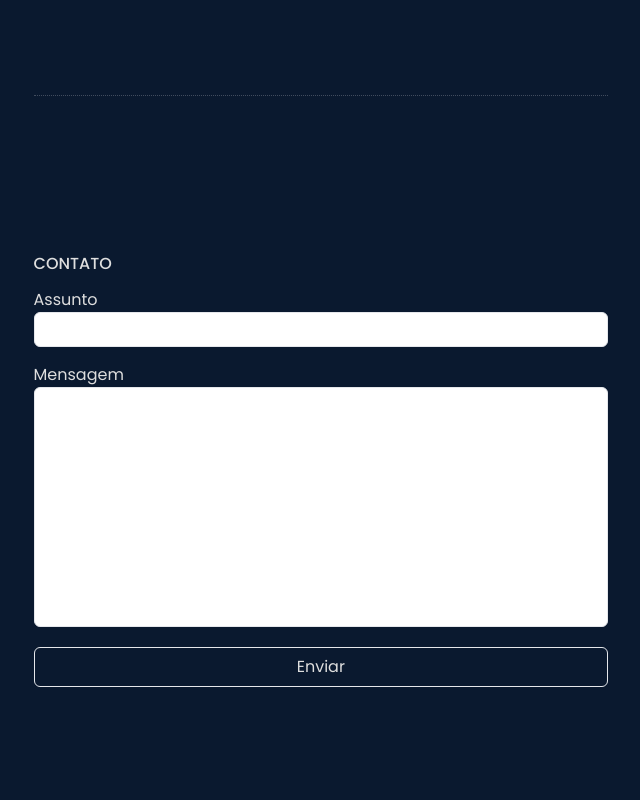
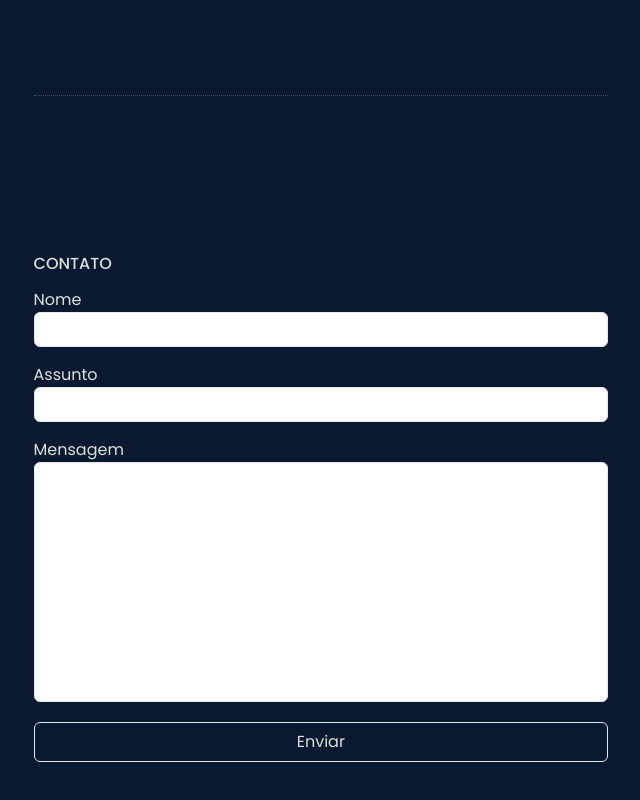
Before and after one commit to srnerdoso/meu-portifolio, a Next.js app: page / in a window 1280 px wide. Shown: the part 1683-2483 px from the top of the page, without its empty margins (579-1219 px from the left). Built offline with nearby package versions, Linux system fonts and the light colour scheme.

Commit message:
Added name prop to LabelInput component

```diff
--- a/src/app/_components/LabelInput.tsx
+++ b/src/app/_components/LabelInput.tsx
@@ -3,7 +3,7 @@ import ContactmeInputs from "../types/ContactmeInputs";
 import { IoAlertCircleOutline } from "react-icons/io5";
 
 interface LabelInputProps {
-  type: "subject" | "message";
+  type: "subject" | "message" | "name";
   children: string;
   register: UseFormRegister<ContactmeInputs>;
   errors: FieldErrors<ContactmeInputs>;
@@ -22,7 +22,7 @@ export default function LabelInput({
     <div className="flex flex-col w-full gap-2">
       <label className="text-[16px] font-normal flex flex-col gap-1 w-full">
         {children}
-        {type === "subject" ? (
+        {type === "subject" || type === "name" ? (
           <input
             type="text"
             className={defaultInputClassName + " py-1"}
--- a/src/app/page.tsx
+++ b/src/app/page.tsx
@@ -139,6 +139,9 @@ export default function Home() {
             onSubmit={handleSubmit(onSubmit)}
           >
             <h2 className="uppercase font-medium">Contato</h2>
+            <LabelInput type="name" register={register} errors={errors}>
+              Nome
+            </LabelInput>
             <LabelInput type="subject" register={register} errors={errors}>
               Assunto
             </LabelInput>
--- a/src/app/types/ContactmeInputs.tsx
+++ b/src/app/types/ContactmeInputs.tsx
@@ -1,5 +1,6 @@
 type ContactmeInputs = {
   subject: string;
   message: string;
+  name: string;
 };
 export default ContactmeInputs;
```
